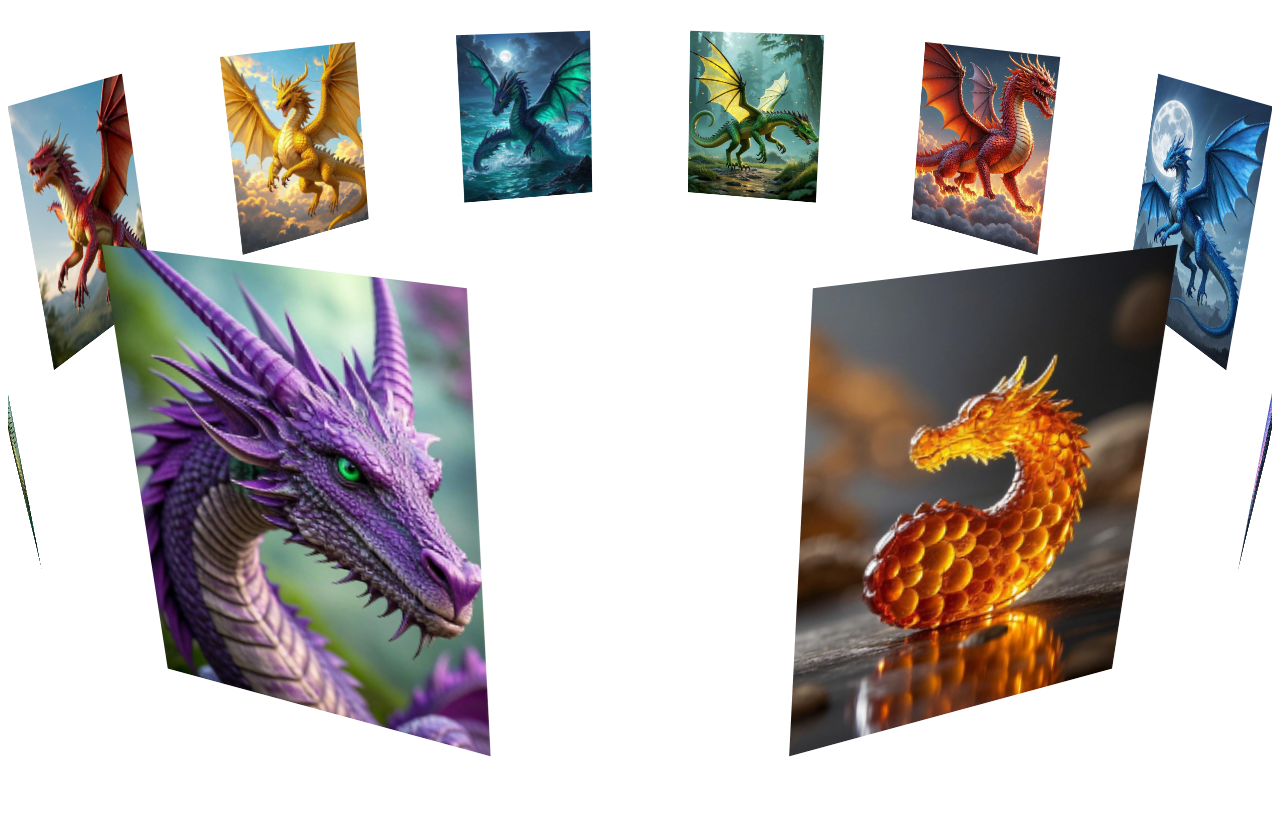
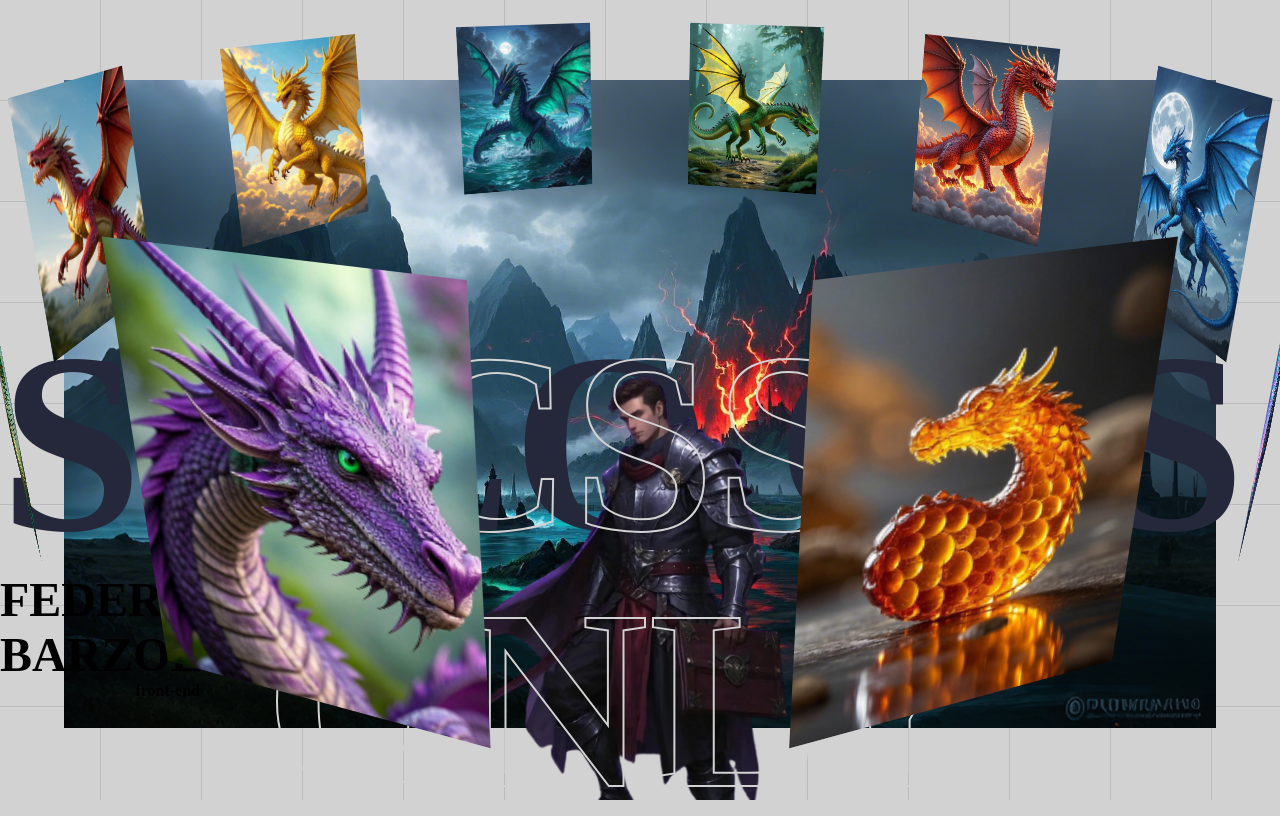
Before and after one commit to pincha1212/3dimages, a plain HTML site: page index.html in a window 1280 px wide. Drawn offline with Linux system fonts and the light colour scheme; a web font is replaced by a local one.

Commit message:
estilizando

```diff
--- a/index.html
+++ b/index.html
@@ -3,13 +3,48 @@
 <head>
     <meta charset="UTF-8">
     <meta name="viewport" content="width=device-width, initial-scale=1.0">
+    <title>Document</title>
+    <style>
+
+        *{
+            margin: 0;
+            padding: 0;
+            box-sizing: border-box;
+        }
+        body{
+            background-color: #D2D2D2;
+            background-image:
+            repeating-linear-gradient(
+                to right, transparent 0 100px,
+                #25283b22 100px 101px
+            ),
+            repeating-linear-gradient(
+                to bottom, transparent 0 100px,
+                #25283b22 100px 101px
+            );
+        }
+
+        body::before{
+            position: absolute;
+            width: min(1400px, 90vw);
+            top: 10%;
+            left: 50%;
+            height: 90%;
+            transform: translateX(-50%);
+            content: '';
+            background-image: url(images/bg.png);
+            background-size: 100%;
+            background-repeat: no-repeat;
+            background-position: top center;
+            pointer-events: none;
+        }
+    </style>
     <link rel="stylesheet" href="style.css">
-    <title>3D images</title>
 </head>
 <body>
 
     <div class="banner">
-        <div class="slider" style="--quantity: 10;">
+        <div class="slider" style="--quantity: 10">
             <div class="item" style="--position: 1"><img src="/images/«Dragon azul».jpeg" alt=""></div>
             <div class="item" style="--position: 2"><img src="/images/DRAGON BERMELLON.jpeg" alt=""></div>
             <div class="item" style="--position: 3"><img src="/images/dragon Chartreuse.jpeg" alt=""></div>
@@ -20,7 +55,16 @@
             <div class="item" style="--position: 8"><img src="/images/«Dragon violeta o morado mitologico».jpeg" alt=""></div>
             <div class="item" style="--position: 9"><img src="/images/«Dragon Ámbar(AMARILLO-ANARANJADO) mitologico ».jpeg" alt=""></div>
             <div class="item" style="--position: 10"><img src="/images/dragonÍndigo.jpeg" alt=""></div>
-
+        </div>
+        <div class="content">
+            <h1 data-content="CSS ONLY">
+                SOLO CSS
+            </h1>
+            <div class="author">
+                <h2>FEDERICO BARZOLA</h2>
+                <p><b>front-end</b></p>
+            </div>
+            <div class="model"></div>
         </div>
     </div>
 
```
Also changed, not shown: images/bg.png (added), images/model.png (added).
